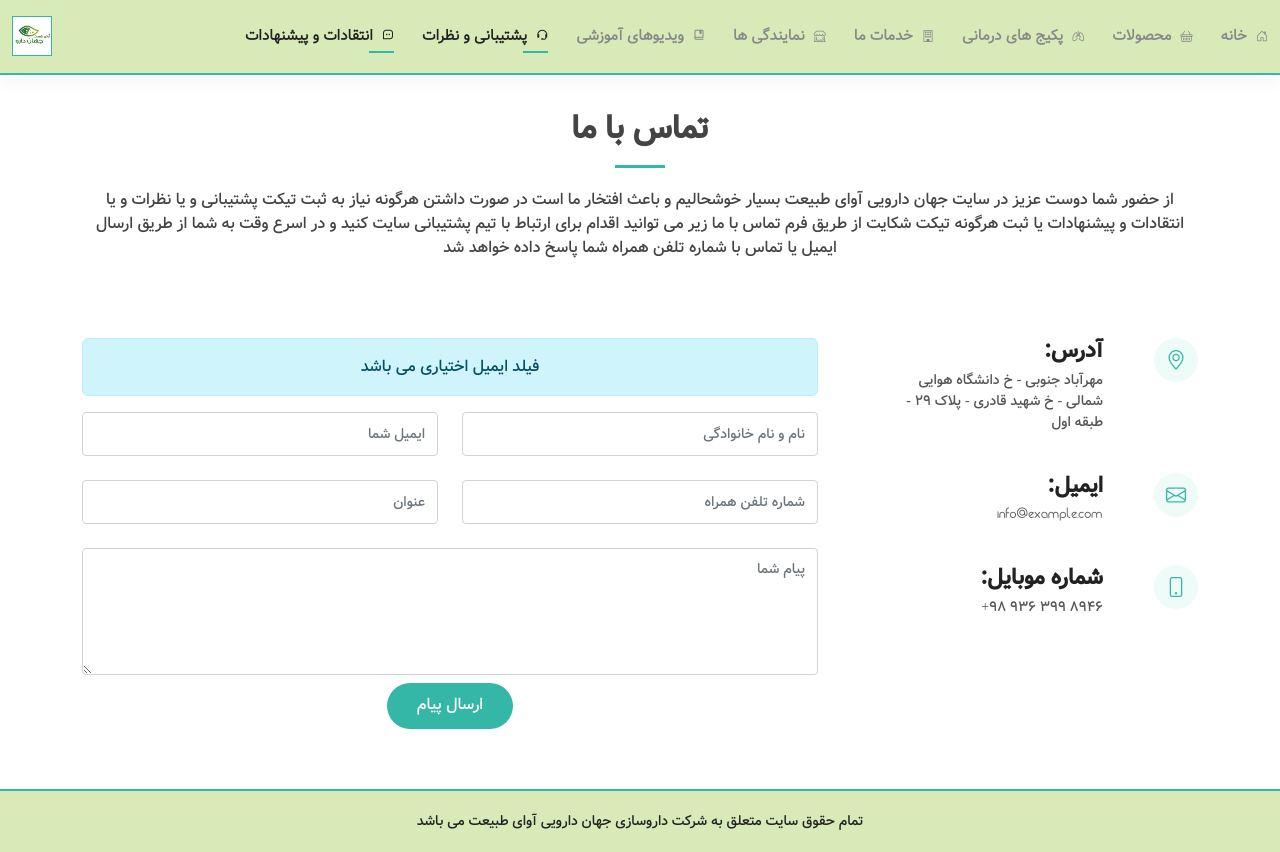
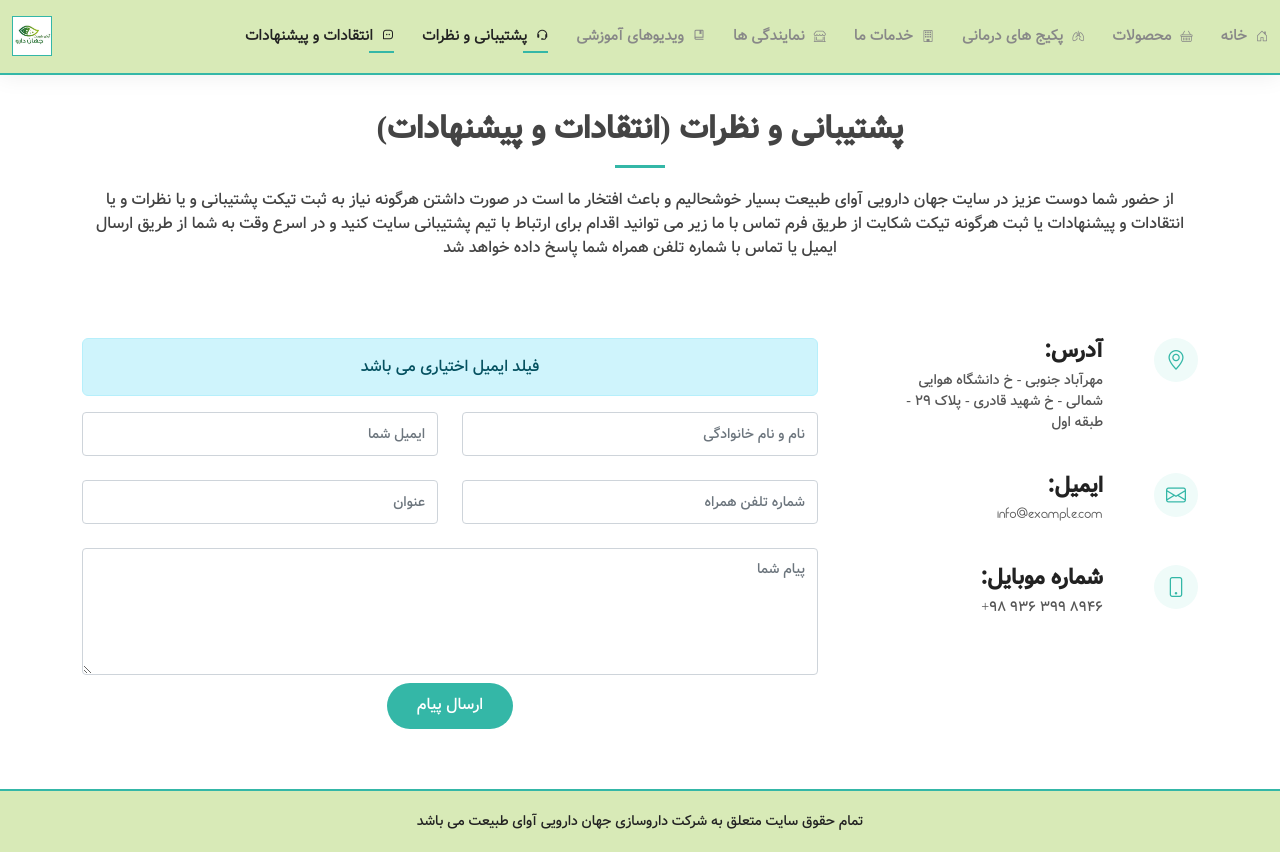
Before and after one commit to MMGhoreishi/Jahan-Daroyi-Avaye-Tabiyat-React, a React (Create React App) app: page /contact-us in a window 1280 px wide. Built offline with nearby package versions, Linux system fonts and the light colour scheme; no server answers.

Commit message:
I updated again

```diff
--- a/src/components/pages/ContactUs/ContactUs.jsx
+++ b/src/components/pages/ContactUs/ContactUs.jsx
@@ -39,7 +39,7 @@ const ContactUs = () => {
         <section className="contact">
           <div className="container" data-aos="fade-up">
             <div className="section-title">
-              <h2>تماس با ما</h2>
+              <h2>پشتیبانی و نظرات (انتقادات و پیشنهادات)</h2>
               <p>
                 از حضور شما دوست عزیز در سایت جهان دارویی آوای طبیعت بسیار
                 خوشحالیم و باعث افتخار ما است در صورت داشتن هرگونه نیاز به ثبت
```
